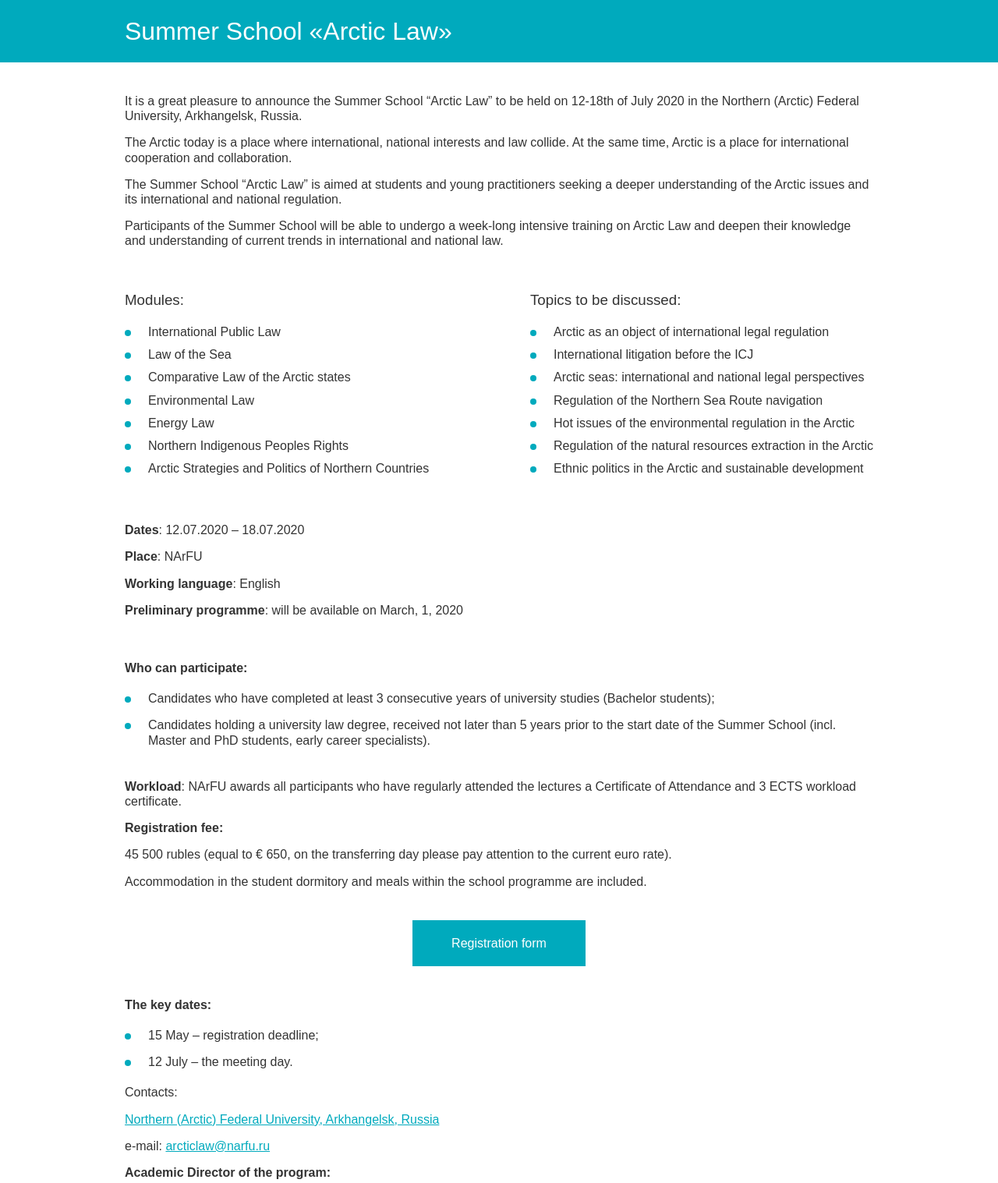
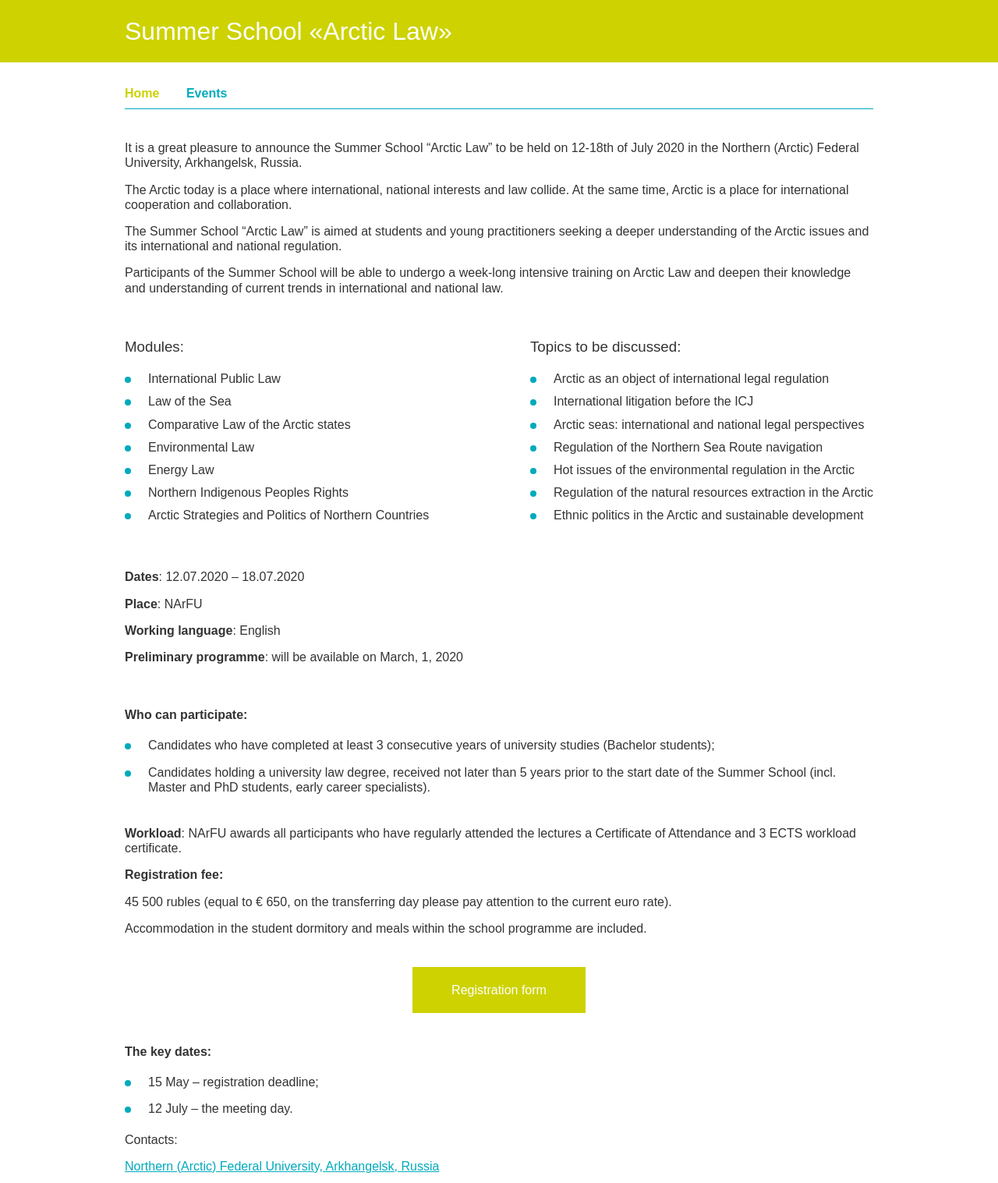
Before and after one commit to Khirnov/Khirnov.github.io, a plain HTML site: page index.html in a window 1280 px wide. Shown: the top 1517 px of the page at 78% size. Drawn offline with Linux system fonts and the light colour scheme.

Commit message:
add menu
add menu and second page

```diff
--- a/#sourse/css/style.scss
+++ b/#sourse/css/style.scss
@@ -1,4 +1,5 @@
 $base-color: #00AABD;
+$yellow: #CDD200;
 *{
   margin: 0;
   padding: 0;
@@ -15,15 +16,12 @@
   font-weight: normal;
   margin: 0;
 }
-h1{
-  font-size: 32px;
-}
 a{
   color: $base-color;
   text-decoration: underline;
 }
 header{
-  background: $base-color;
+  background: $yellow;
   height: 80px;
   color: #ffffff;
   a{
@@ -32,10 +30,13 @@
     &:hover{
       opacity: 0.8;
     }
+    &.site-name{
+      font-size: 32px;
+    }
   }
 }
 footer{
-  background: $base-color;
+  background: $yellow;
   height: 40px;
   color: #ffffff;
 }
@@ -45,6 +46,10 @@
 section{
   &.workarea{
     padding: 20px 0 50px;
+    min-height: calc(100vh - 180px);
+    h1{
+      margin-bottom: 30px;
+    }
   }
 }
 .box{
@@ -73,7 +78,7 @@
 }
 .btn{
   display: inline-block;
-  background: $base-color;
+  background: $yellow;
   color: #ffffff;
   padding: 20px 50px;
   text-decoration: none;
@@ -108,6 +113,20 @@
     }
   }
 }
+.top-menu{
+  padding-top: 20px;
+  border-bottom: 1px solid $base-color;
+  a{
+    display: inline-block;
+    margin-right: 30px;
+    text-decoration: none;
+    font-weight: bold;
+    padding: 10px 0;
+    &.active{
+      color: $yellow;
+    }
+  }
+}
 .article-dbl{
   align-items: flex-start;
 }
--- a/index.html
+++ b/index.html
@@ -14,11 +14,19 @@
 			<div class="box">
 				<div class="top flex">
 					<div class="top-halh">
-						<h1><a href="/">Summer School «Arctic Law»</a></h1>
+						<a class="site-name" href="/">Summer School «Arctic Law»</a>
 					</div>
 				</div>
 			</div>
 		</header>
+		<section>
+			<div class="box">
+				<nav class="top-menu">
+					<a class="active" href="/">Home</a>
+					<a href="events.html">Events</a>
+				</nav>
+			</div>
+		</section>
 		<section class="workarea">
 			<div class="box">
 				<article>
```
Also changed, not shown: events.html (added, +46 -0 lines), css/style.css, 2 other files.
